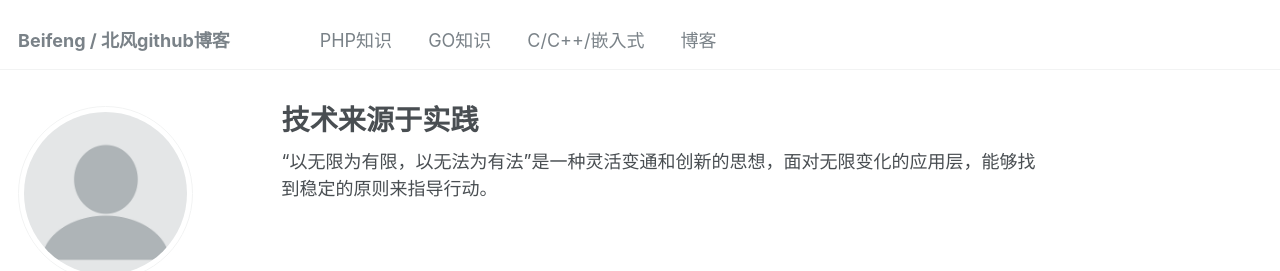
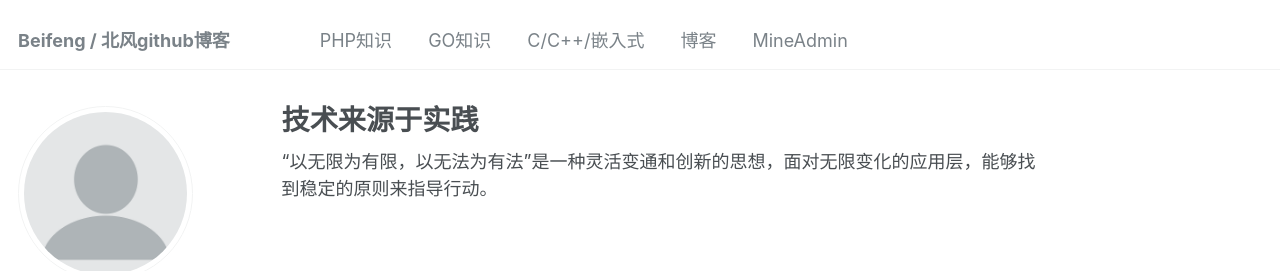
Before and after one commit to beifengisnil/beifengisnil.github.io, a Jekyll site: the page built from _pages/about.md, in a window 1280 px wide. Shown: the top 271 px of the page. Built offline with Jekyll 4.4.1, drawn with Linux system fonts in a browser that asks for light colours; some web fonts are replaced.

Commit message:
Update navigation.yml

```diff
--- a/_data/navigation.yml
+++ b/_data/navigation.yml
@@ -16,3 +16,6 @@ main:
 
   - title: "博客"
     url: /year-archive/
+
+  - title: "MineAdmin"
+    url: https://www.mineadmin.com/
```
